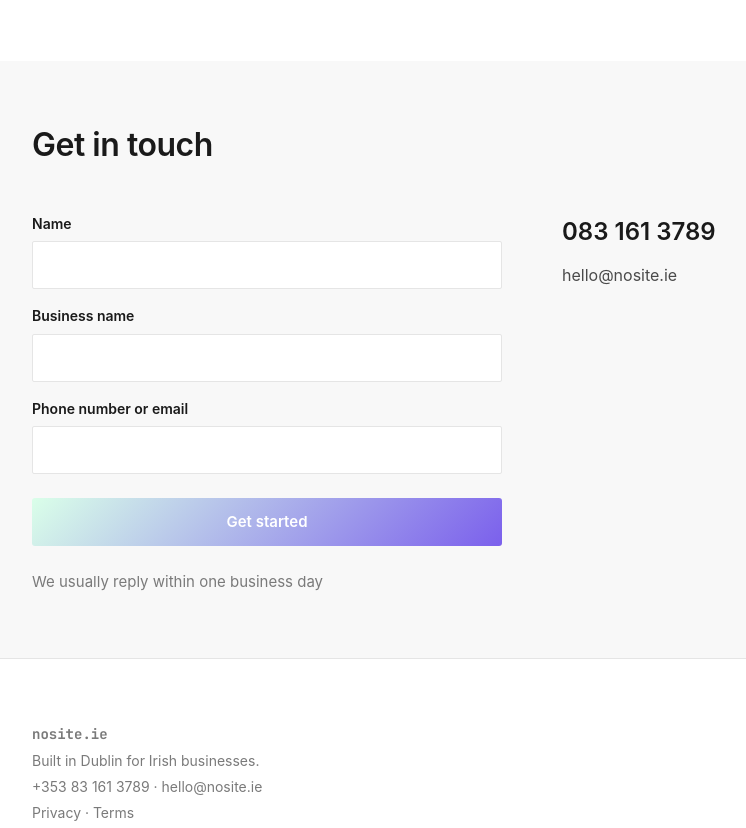
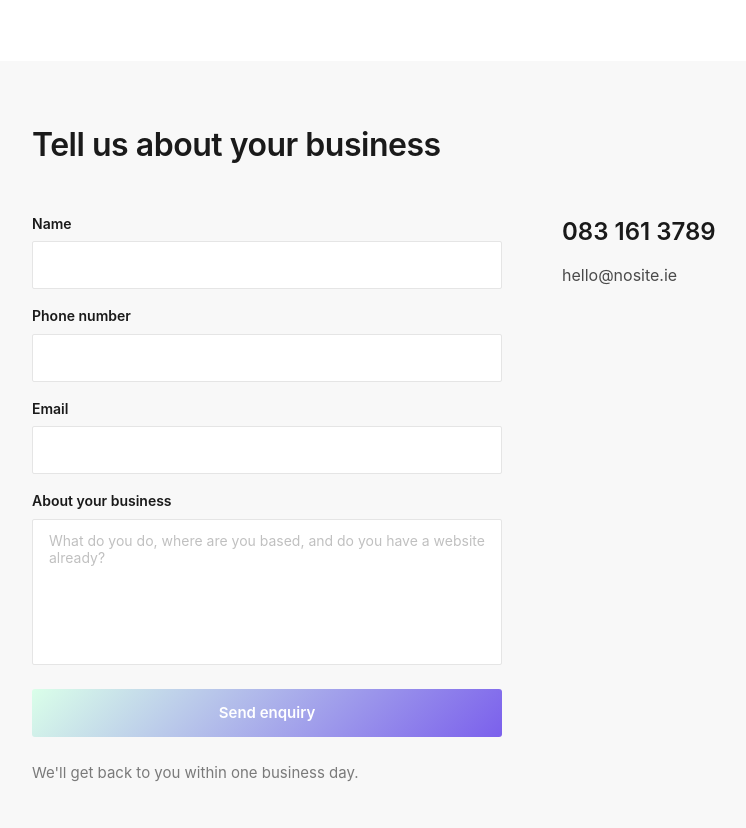
Before and after one commit to stefan-bc/nosite.ie, a website built with Vite: page index.html in a window 1280 px wide. Shown: the part 3606-4434 px from the top of the page, without its empty margins (108-854 px from the left). Built offline with nearby package versions, Linux system fonts and the light colour scheme; files whose address does not match are found by name.

Commit message:
form fix

```diff
--- a/assets/css/style.css
+++ b/assets/css/style.css
@@ -720,6 +720,31 @@ ul {
   color: var(--color-text-muted);
 }
 
+.form-field textarea::placeholder {
+  color: #c0c0c0;
+  font-size: 14px;
+}
+
+.form-field textarea {
+  display: block;
+  width: 100%;
+  box-sizing: border-box;
+  font-family: inherit;
+  font-size: 16px;
+  padding: 12px 16px;
+  border: 1px solid var(--color-border);
+  border-radius: 2px;
+  background: var(--color-bg);
+  color: var(--color-text);
+  transition: border-color 0.2s;
+  resize: none;
+}
+
+.form-field textarea:focus {
+  outline: none;
+  border-color: var(--color-accent);
+}
+
 .contact-form-col .btn {
   margin-top: 8px;
 }
--- a/assets/js/main.js
+++ b/assets/js/main.js
@@ -39,15 +39,14 @@
         headers: { 'Accept': 'application/json' }
       }).then(function (response) {
         if (response.ok) {
-          contactForm.reset();
-          btn.textContent = 'Sent!';
-          btn.classList.add('form-success');
-          showMessage('Message sent. Thank you.', 'success');
-          setTimeout(function () {
-            btn.textContent = originalText;
-            btn.disabled = false;
-            btn.classList.remove('form-success');
-          }, 4000);
+          var wrapper = contactForm.parentNode;
+          contactForm.remove();
+          var walkin = wrapper.querySelector('.contact-walkin');
+          if (walkin) walkin.remove();
+          var msg = document.createElement('div');
+          msg.className = 'form-message form-message-success';
+          msg.textContent = 'Message sent. We\'ll be in touch shortly.';
+          wrapper.appendChild(msg);
         } else {
           showMessage('Something went wrong. Please try again or call us.', 'error');
           btn.textContent = originalText;
--- a/index.html
+++ b/index.html
@@ -333,7 +333,7 @@
   <!-- Contact -->
   <section class="section section-alt" id="contact">
     <div class="container">
-      <h2>Get in touch</h2>
+      <h2>Tell us about your business</h2>
       <div class="contact-layout">
         <div class="contact-form-col">
           <form id="contact-form" action="https://formspree.io/f/xgolgdrd" method="POST">
@@ -342,16 +342,21 @@
               <input type="text" id="name" name="name" required autocomplete="name">
             </div>
             <div class="form-field">
-              <label for="business">Business name</label>
-              <input type="text" id="business" name="business" required>
+              <label for="phone">Phone number</label>
+              <input type="tel" id="phone" name="phone" required autocomplete="tel">
             </div>
             <div class="form-field">
-              <label for="phone">Phone number or email</label>
-              <input type="tel" id="phone" name="phone" required autocomplete="tel">
+              <label for="email">Email</label>
+              <input type="email" id="email" name="email" required autocomplete="email">
             </div>
-            <button type="submit" class="btn btn-full">Get started</button>
+            <div class="form-field">
+              <label for="details">About your business</label>
+              <textarea id="details" name="details" rows="6" placeholder="What do you do, where are you based, and do you have a website already?" required></textarea>
+            </div>
+            <input type="text" name="_gotcha" style="display:none" tabindex="-1" autocomplete="off">
+            <button type="submit" class="btn btn-full">Send enquiry</button>
           </form>
-          <p class="contact-walkin">We usually reply within one business day</p>
+          <p class="contact-walkin">We'll get back to you within one business day.</p>
         </div>
         <div class="contact-info-col">
           <a href="tel:+353831613789" class="contact-phone">083 161 3789</a>
```
